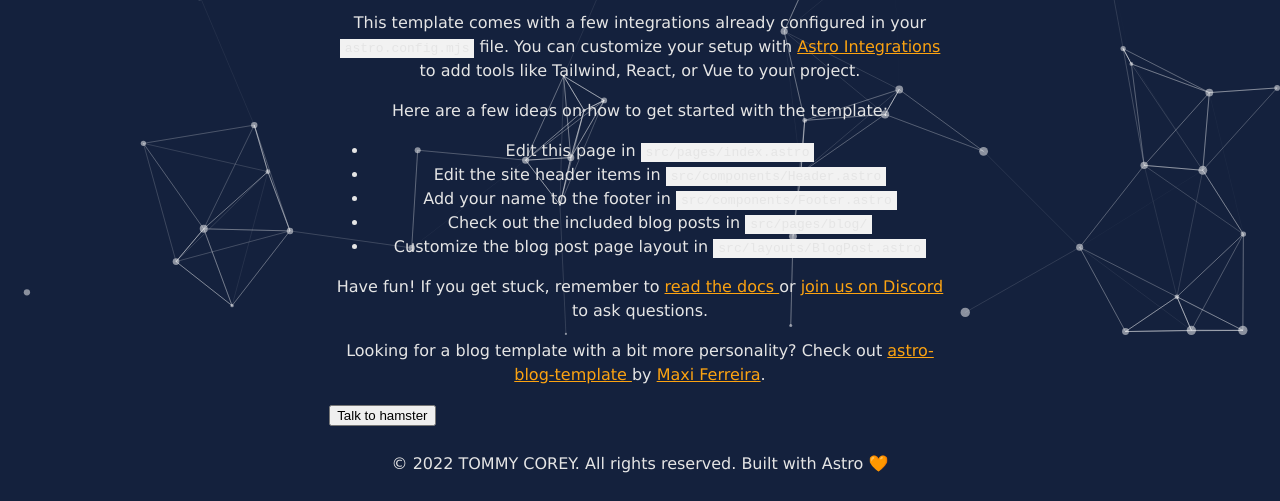
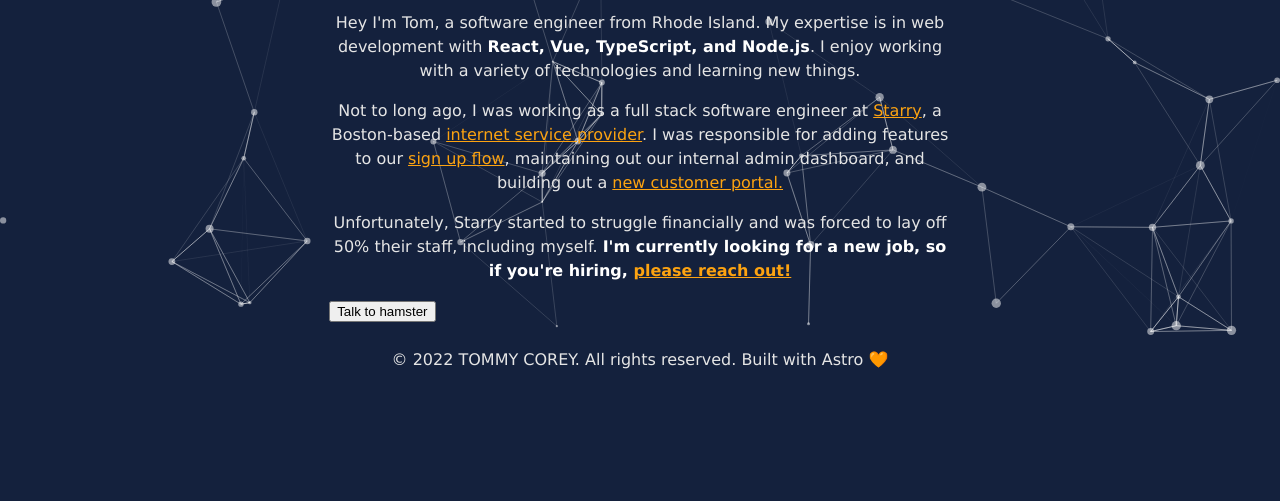
Before and after one commit to tomcorey26/tomcorey.lol, an Astro site: page / in a window 1280 px wide. Shown: the part 465-966 px from the top of the page. After the commit the page ends 862 px from the top, so only its background shows below. Built offline with nearby package versions, Linux system fonts and the light colour scheme; Astro itself is replaced by a stand-in of ours.

Commit message:
feat(home): Add a few paragraphs about myself

```diff
--- a/src/pages/index.astro
+++ b/src/pages/index.astro
@@ -14,53 +14,50 @@ import { ParticleBackground } from '../components/ParticleBackground';
   </head>
   <body>
     <Header title={SITE_TITLE} />
+
     <main>
       <img class="portrait" src="tom.jpeg" alt="Tom Corey" />
       <h1>👊 Welcome, Bruther</h1>
       <p>
-        This template comes with a few integrations already configured in your
-        <code>astro.config.mjs</code> file. You can customize your setup with
-        <a href="https://astro.build/integrations">Astro Integrations</a> to add
-        tools like Tailwind, React, or Vue to your project.
-      </p>
-      <p>Here are a few ideas on how to get started with the template:</p>
-      <ul>
-        <li>Edit this page in <code>src/pages/index.astro</code></li>
-        <li>
-          Edit the site header items in <code>src/components/Header.astro</code>
-        </li>
-        <li>
-          Add your name to the footer in <code>src/components/Footer.astro</code
-          >
-        </li>
-        <li>
-          Check out the included blog posts in <code>src/pages/blog/</code>
-        </li>
-        <li>
-          Customize the blog post page layout in <code
-            >src/layouts/BlogPost.astro</code
-          >
-        </li>
-      </ul>
-      <p>
-        Have fun! If you get stuck, remember to <a
-          href="https://docs.astro.build/"
-          >read the docs
-        </a> or <a href="https://astro.build/chat">join us on Discord</a> to ask
-        questions.
+        Hey I'm Tom, a software engineer from Rhode Island. My expertise is in
+        web development with <strong>React, Vue, TypeScript, and Node.js</strong
+        >. I enjoy working with a variety of technologies and learning new
+        things.
       </p>
       <p>
-        Looking for a blog template with a bit more personality? Check out <a
-          href="https://github.com/Charca/astro-blog-template"
-          >astro-blog-template
-        </a> by <a href="https://twitter.com/Charca">Maxi Ferreira</a>.
+        Not to long ago, I was working as a full stack software engineer at
+        <a href="https://starry.com/" target="_blank">Starry</a>, a Boston-based
+        <a
+          href="https://en.wikipedia.org/wiki/Internet_service_provider"
+          target="_blank">internet service provider</a
+        >. I was responsible for adding features to our <a
+          href="https://order.starry.com/signup/59b811777bf2fb0a9213c3d9"
+          target="_blank">sign up flow</a
+        >, maintaining out our internal admin dashboard, and building out a <a
+          href="https://account.starry.com/login"
+          target="_blank"
+        >
+          new customer portal.
+        </a>
+      </p>
+      <p>
+        Unfortunately, Starry started to struggle financially and was forced to
+        lay off 50% their staff, including myself.
+        <strong>
+          I'm currently looking for a new job, so if you're hiring,
+          <a href="mailto:tombcorey@gmail.com" target="_blank"
+            >please reach out!</a
+          >
+        </strong>
       </p>
     </main>
 
     <Dialog client:load />
 
     <ParticleBackground client:load />
+
     <Footer />
+
     <style>
       main {
         text-align: center;
```
